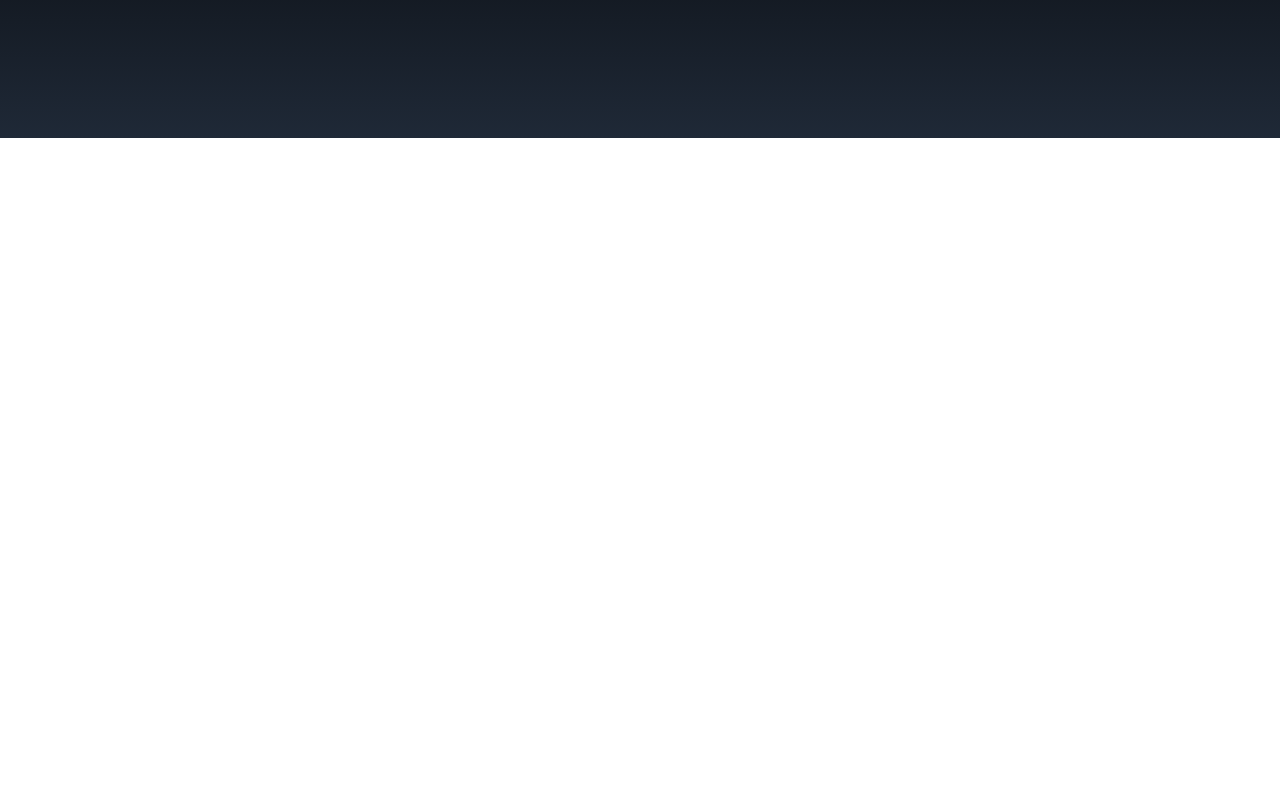
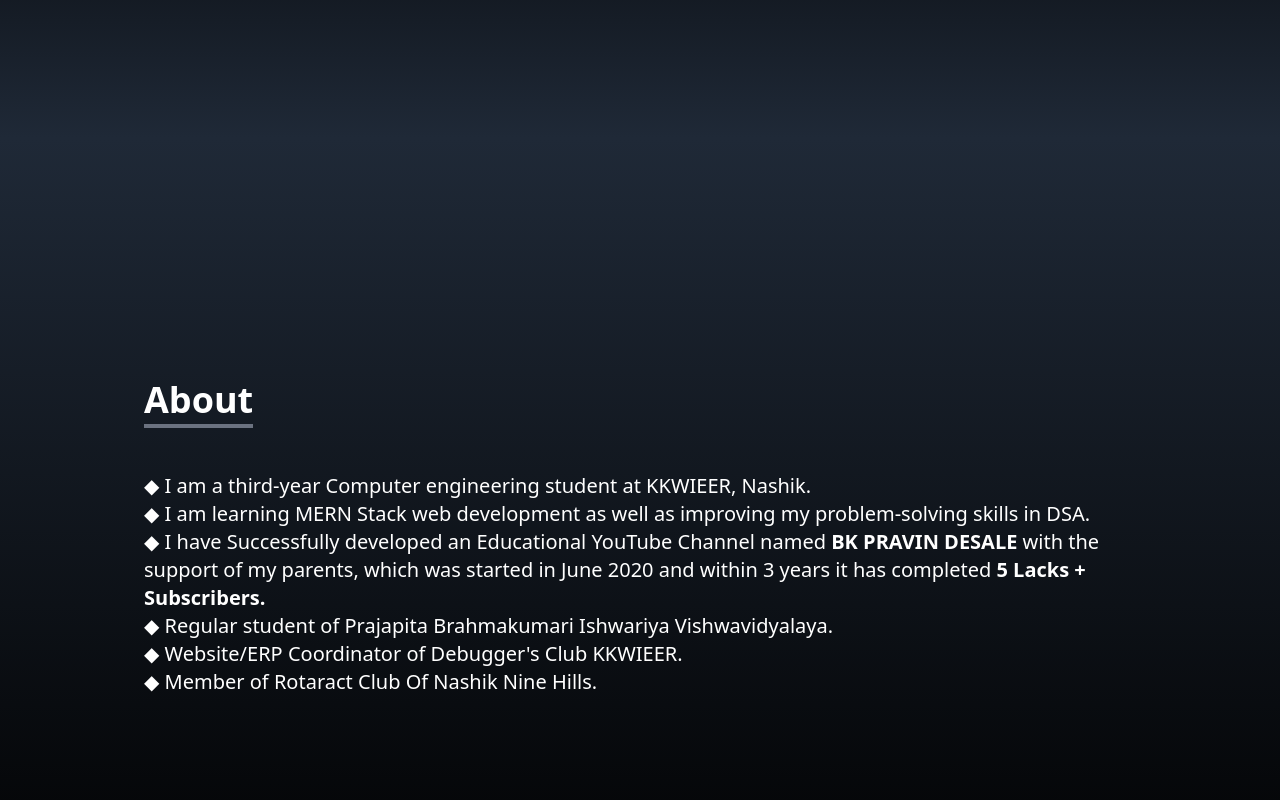
Before and after one commit to BKYashraj/Portfolio, a React (Create React App) app: page / in a window 1280 px wide. Shown: the part 662-1462 px from the top of the page. Before the commit the page ends 800 px from the top, so only its background shows below. Built offline with nearby package versions, Linux system fonts and the light colour scheme.

Commit message:
about section

```diff
--- a/src/App.js
+++ b/src/App.js
@@ -1,13 +1,14 @@
 import Home from "./components/Home";
 import Navbar from "./components/Navbar";
 import SocialLinks from "./components/SocialLinks.jsx";
+import About from "./components/About.jsx";
 
 function App() {
   return (
    <div>
     <Navbar/>
     <Home/>
-
+    <About/>
 
     <SocialLinks/>
    </div>
--- /dev/null
+++ b/src/components/About.jsx
@@ -0,0 +1,32 @@
+import React from "react";
+
+const About = () => {
+  return (
+    <div
+      name="about"
+      className="w-full h-screen bg-gradient-to-b from-gray-800 to-black text-white"
+    >
+      <div className="max-w-screen-lg p-4 mx-auto flex flex-col justify-center w-full h-full">
+        <div className="pb-8">
+          <p className="text-4xl font-bold inline border-b-4 border-gray-500">
+            About
+          </p>
+        </div>
+
+        <p className="text-xl mt-5">
+          ◆ I am a third-year Computer engineering student at KKWIEER, Nashik. <br />
+          ◆ I am learning MERN Stack web development as well as improving my
+          problem-solving skills in DSA. <br />
+          ◆ I have Successfully developed an Educational YouTube Channel named <b>BK
+          PRAVIN DESALE</b> with the support of my parents, which was started in
+          June 2020 and within 3 years it has completed <b>5 Lacks + Subscribers.</b> <br />
+          ◆ Regular student of Prajapita Brahmakumari Ishwariya Vishwavidyalaya. <br />
+          ◆ Website/ERP Coordinator of Debugger's Club KKWIEER. <br />
+          ◆ Member of Rotaract Club Of Nashik Nine Hills.
+        </p>
+      </div>
+    </div>
+  );
+};
+
+export default About;
```
